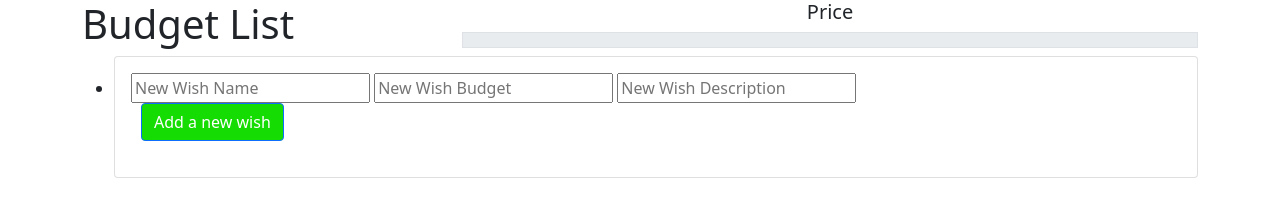
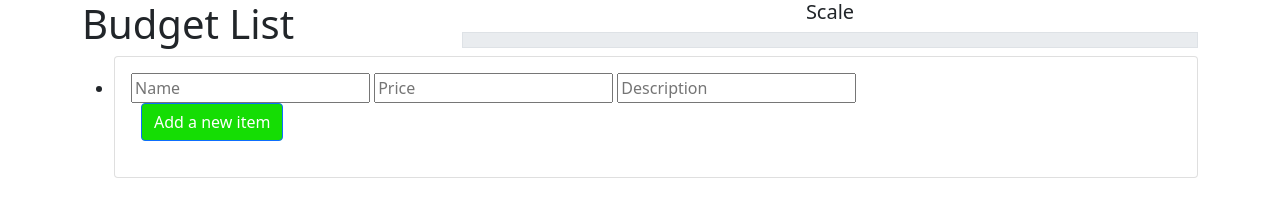
Before and after one commit to TomerNewmanPrograms/Budget-List, a plain HTML site: page Budget.html in a window 1280 px wide. Drawn offline with Linux system fonts and the light colour scheme.

Commit message:
fixing HTML

```diff
--- a/Budget.html
+++ b/Budget.html
@@ -4,7 +4,7 @@
 <head>
     <meta charset="utf-8">
     <meta name="viewport" content="width=device-width, initial-scale=1.0, shrink-to-fit=no">
-    <title>Wish_List</title>
+    <title>Budget List</title>
     <link rel="stylesheet" href="assets/bootstrap/css/bootstrap.min.css">
     <link rel="stylesheet" href="assets/css/styles.min.css">
 </head>
@@ -17,7 +17,7 @@
                     <h1 class="fw-normal" style="width: 343px;">Budget List</h1>
                 </div>
                 <div class="col">
-                    <h5 class="text-center">Price</h5>
+                    <h5 class="text-center">Scale</h5>
                     <div class="progress border rounded-0 border-1" style="text-align: left;font-size: 13px;border-width: 20px;border-radius: 20px;">
                         <div id="progress_bar" class="progress-bar bg-primary" aria-valuenow="34" aria-valuemin="0" aria-valuemax="100" style="width: 0%;">0%</div>
                     </div>
@@ -29,10 +29,10 @@
                         <li>
                             <div class="card">
                                 <div class="card-body">
-                                    <input type=text placeholder="New Wish Name" id="headline_wish">
-                                    <input type=number placeholder="New Wish Budget" id="price_wish">
-                                    <input type=text placeholder="New Wish Description" id="description_wish">
-                                    <button id="add" class="btn btn-primary d-flex align-items-center align-self-center" type="button" style="height: 38px;background-color: rgb(21,221,4);">Add a new wish</button>
+                                    <input type=text placeholder="Name" id="headline_wish">
+                                    <input type=number placeholder="Price" id="price_wish">
+                                    <input type=text placeholder="Description" id="description_wish">
+                                    <button id="add" class="btn btn-primary d-flex align-items-center align-self-center" type="button" style="height: 38px;background-color: rgb(21,221,4);">Add a new item</button>
                                 </div>
                             </div>
                         </li>
```
